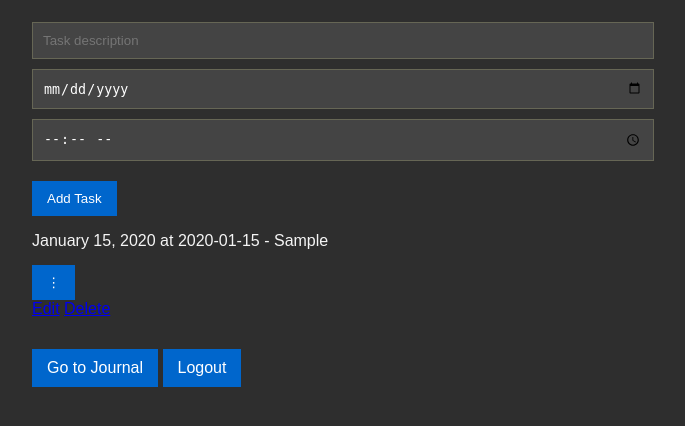
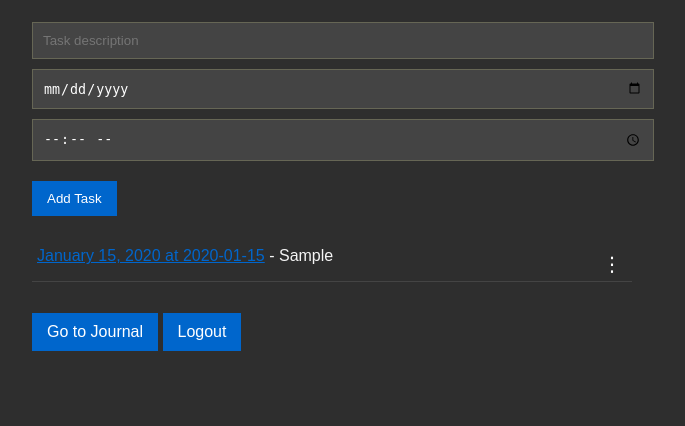
Before and after one commit to Marsh3184/Marsh-Scheduler, a Flask app: page / in a window 1280 px wide. Shown: the part 273-699 px from the top of the page, without its empty margins (308-993 px from the left). Run offline with Flask 3, Linux system fonts and the light colour scheme; the visitor is signed in with stand-in values (Sample User, id 1); tables that the repository leaves empty hold one stand-in row (values such as "Sample post").

Commit message:
Update style.css

```diff
--- a/static/style.css
+++ b/static/style.css
@@ -74,3 +74,62 @@ button, .journal-btn, .back-btn {
     background-color: #0066cc;
     color: white;
 }
+.task-item {
+    display: flex;
+    justify-content: space-between;
+    align-items: center;
+    margin-top: 15px;
+    padding: 5px;
+    border-bottom: 1px solid #444;
+}
+
+.task-info {
+    flex-grow: 1;
+    padding-right: 10px;
+}
+
+.task-datetime {
+    color: #0066cc;
+    text-decoration: underline;
+}
+
+.dropdown {
+    position: relative;
+    display: inline-block;
+}
+
+.dropdown-toggle {
+    background: none;
+    color: white;
+    font-size: 20px;
+    border: none;
+    cursor: pointer;
+    padding: 0 5px;
+}
+
+.dropdown-menu {
+    display: none;
+    position: absolute;
+    right: 0;
+    background-color: #2e2e2e;
+    min-width: 100px;
+    box-shadow: 0px 2px 8px rgba(0,0,0,0.3);
+    z-index: 1;
+    border: 1px solid #555;
+}
+
+.dropdown-menu a {
+    color: white;
+    padding: 8px 10px;
+    display: block;
+    text-decoration: none;
+    border-bottom: 1px solid #444;
+}
+
+.dropdown-menu a:hover {
+    background-color: #444;
+}
+
+.dropdown:hover .dropdown-menu {
+    display: block;
+}
```
